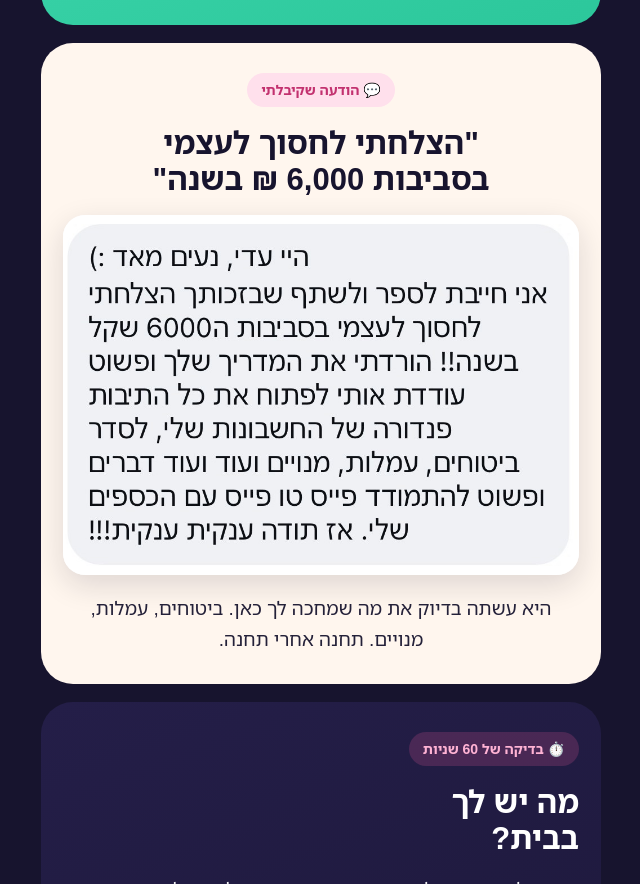
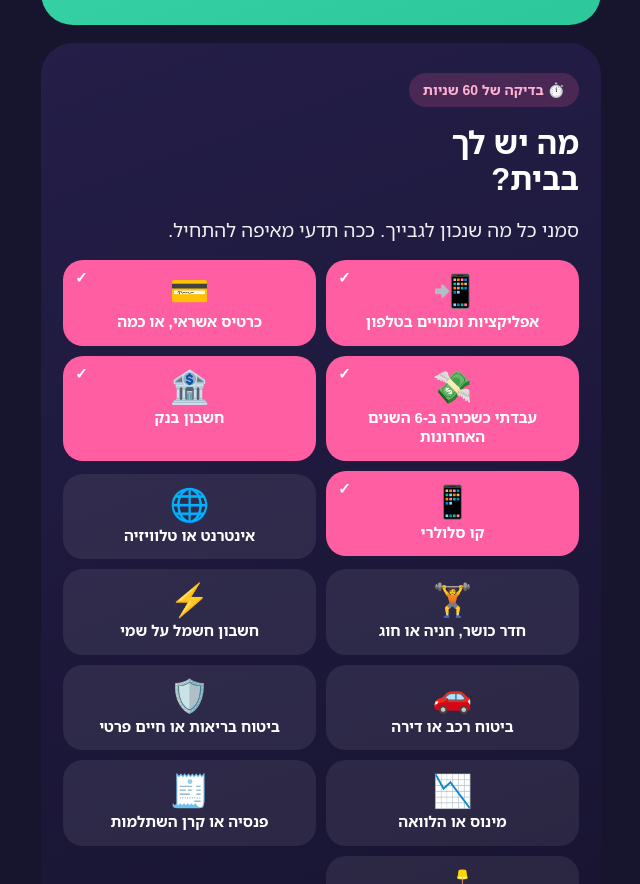
Before and after one commit to adinahirr-commits/found-money, a plain HTML site: page index.html in a window 1280 px wide. Shown: the part 1280-2164 px from the top of the page, without its empty margins (319-959 px from the left). Drawn offline with Linux system fonts and the light colour scheme.

Commit message:
Revert "עדות: חסכה 6,000 ₪ בשנה, אחרי הסיפור של עדי"
This reverts commit 82592d02b78549c02e1559701305faa76223c7e7.

```diff
--- a/index.html
+++ b/index.html
@@ -225,14 +225,6 @@ button{font-family:var(--f);cursor:pointer}
     <div class="pstep"><span class="c">📋</span><span>מעתיקה את התסריט<small>כתוב מילה במילה. את רק שולחת או קוראת</small></span></div>
     <div class="pstep"><span class="c">🎉</span><span>רושמת כמה חסכת<small>המונה סופר, ובסוף רואים למה זה שווה</small></span></div>
   </div>
-</section>
-
-<!-- 2.5 · עדות -->
-<section class="scr creambg center">
-  <span class="tag">💬 הודעה שקיבלתי</span>
-  <h2 class="mid">"הצלחתי לחסוך לעצמי<br>בסביבות 6,000 ₪ בשנה"</h2>
-  <img src="img/testimonial-6000.jpg" alt="הודעה ממשתתפת: הורדתי את המדריך, סידרתי ביטוחים, עמלות ומנויים, וחסכתי בסביבות 6000 שקל בשנה" width="916" height="640" loading="lazy" style="width:100%;height:auto;border-radius:22px;box-shadow:0 10px 30px rgba(23,20,46,.14);background:#fff">
-  <p class="lead">היא עשתה בדיוק את מה שמחכה לך כאן. ביטוחים, עמלות, מנויים. תחנה אחרי תחנה.</p>
 </section>
 
 <!-- 3 · הבדיקה -->
```
Also changed, not shown: img/testimonial-6000.jpg (deleted).
